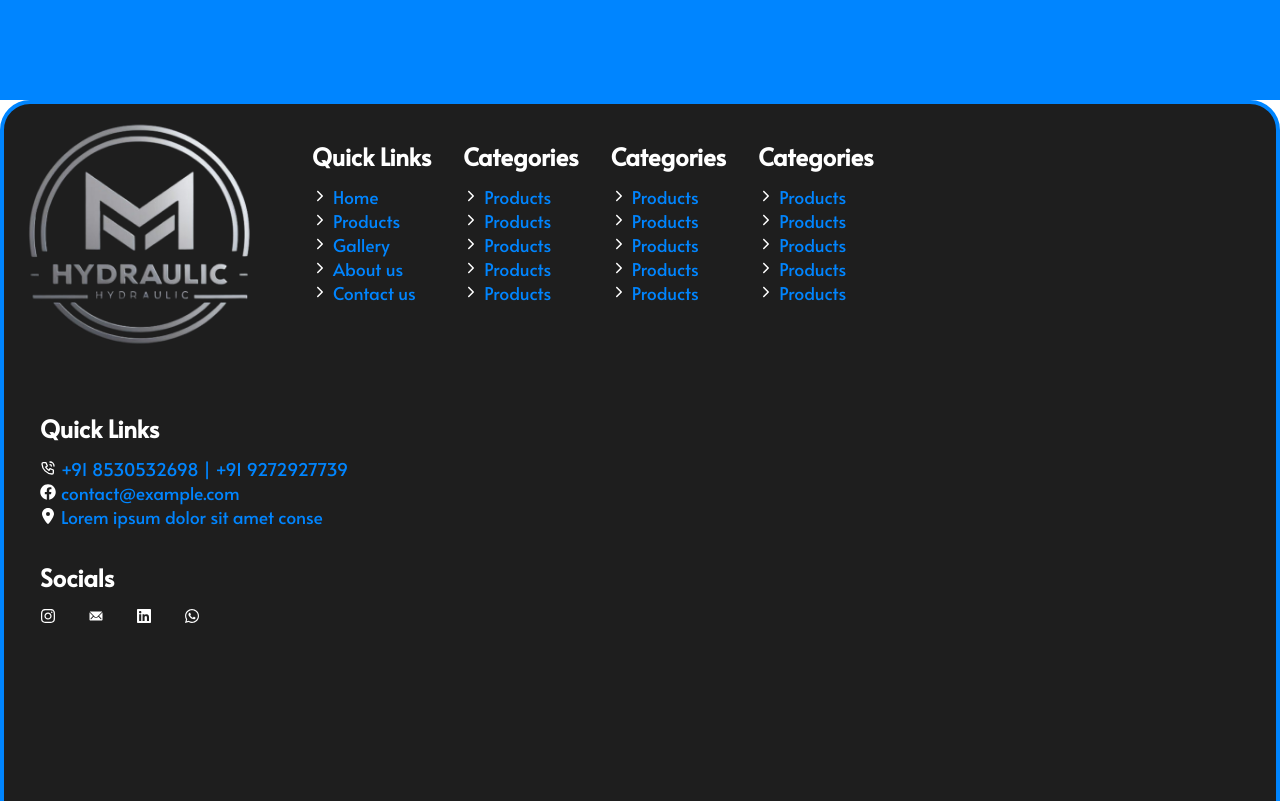
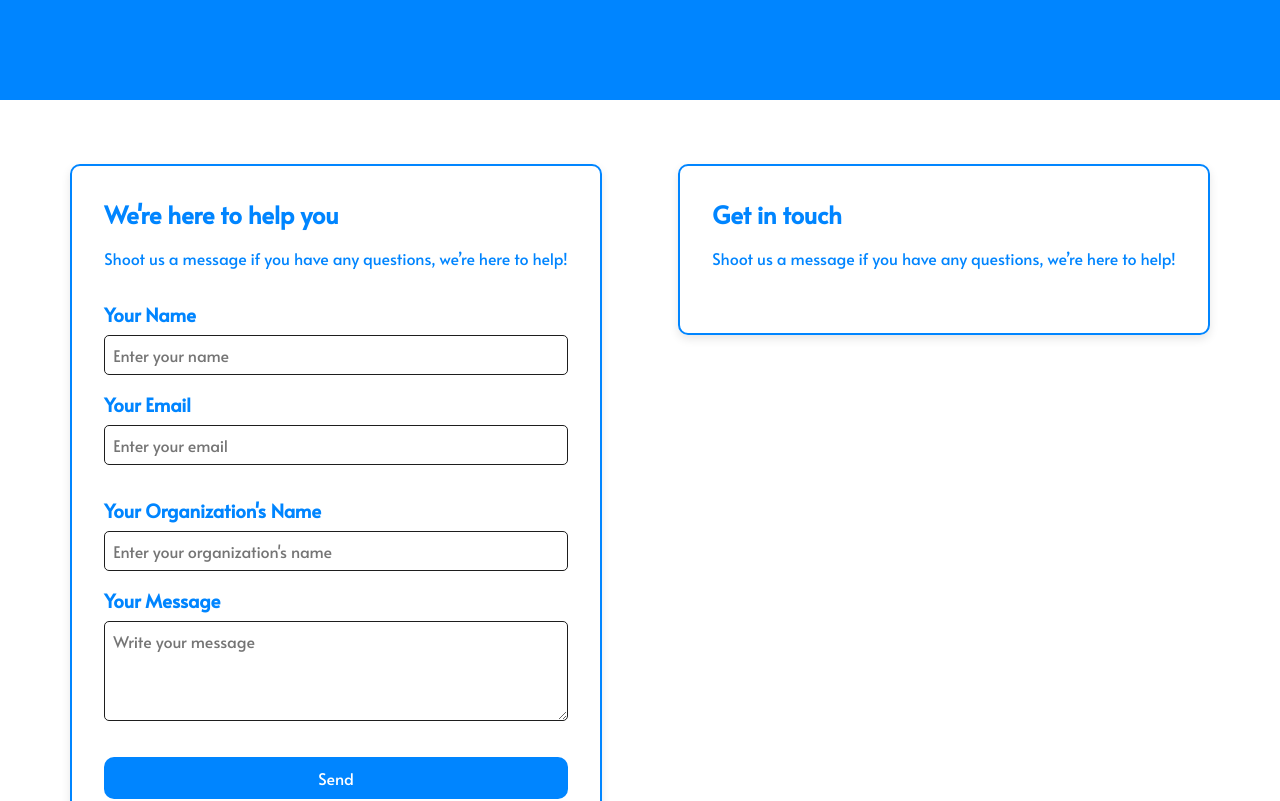
Before and after one commit to adityasharma0131/M.K-Hydraulics, a React (Vite) app in the folder client/: page /contact-us in a window 1280 px wide. Shown: the part 260-1061 px from the top of the page. Built offline with nearby package versions, Linux system fonts and the light colour scheme; grey boxes are pictures that could not be loaded.

Commit message:
contact us section completed

```diff
--- a/client/src/index.css
+++ b/client/src/index.css
@@ -676,6 +676,97 @@ header nav ul li a.active {
   justify-content: center;
 }
 
+.contact-us {
+  min-height: 100vh;
+  background-size: cover;
+  background-position: center;
+  background-attachment: fixed;
+  position: relative;
+  overflow: hidden;
+  padding: 2rem;
+}
+
+.contact-sec {
+  display: flex;
+  align-items: flex-start;
+  justify-content: space-around;
+  flex-direction: row;
+  flex-wrap: wrap;
+}
+
+.contactbx1,
+.contactbx2 {
+  position: relative;
+  padding: 2rem;
+  margin: 2rem 1rem;
+  border-radius: 10px;
+  display: flex;
+  text-align: left;
+  flex-direction: column;
+  justify-content: center;
+  color: #0085ff;
+  border: 2px solid #0085ff;
+  background: rgba(255, 255, 255, 0.9);
+  box-shadow: 0 4px 10px rgba(0, 0, 0, 0.1);
+}
+
+.contactbx1 h2,
+.contactbx2 h2 {
+  margin-bottom: 1rem;
+}
+
+.contactbx1 p,
+.contactbx2 p {
+  margin-bottom: 2rem;
+}
+
+.contactbx1 div {
+  margin-bottom: 1rem;
+}
+
+.contactbx1 input,
+.contactbx1 textarea {
+  width: 100%;
+  padding: 0.5rem;
+  margin-top: 0.5rem;
+  border: 1px solid #1e1e1e;
+  border-radius: 5px;
+  font-size: 1rem;
+}
+
+.contactbx1 textarea {
+  height: 100px;
+  resize: vertical;
+}
+
+.contactbx1 input:focus,
+.contactbx1 textarea:focus {
+  outline: none;
+  border-color: #0085ff;
+}
+
+.contact-button {
+  background-color: #0085ff;
+  color: white;
+  padding: 10px 20px;
+  border: none;
+  border-radius: 10px;
+  font-size: 1rem;
+  cursor: pointer;
+  transition: background-color 0.3s, box-shadow 0.3s;
+  margin-top: 1rem;
+}
+
+.contact-button:hover {
+  background-color: #0085ff;
+  box-shadow: 0 4px 10px rgba(0, 0, 0, 0.1);
+}
+
+.contact-button:focus {
+  outline: none;
+  box-shadow: 0 0 0 4px rgba(0, 133, 255, 0.4);
+}
+
 /* Media Queries */
 @media (max-width: 1200px) {
   .hero-logo {
@@ -797,6 +888,15 @@ header nav ul li a.active {
   .about-bgbox-content {
     padding: 0.75rem;
   }
+  .contact-sec {
+    flex-direction: column;
+    align-items: stretch;
+  }
+
+  .contactbx1,
+  .contactbx2 {
+    margin: 1rem 0;
+  }
 
   @media (max-width: 480px) {
     .heading1 {
--- a/client/src/pages/Contactus.jsx
+++ b/client/src/pages/Contactus.jsx
@@ -1,9 +1,74 @@
-import React from 'react'
-import HeroPage from '../components/HeroPage'
+import React from "react";
+import HeroPage from "../components/HeroPage";
+
 const Contactus = () => {
   return (
-    <HeroPage heading="Contact Us" />
-  )
-}
+    <>
+      <HeroPage heading="Contact Us" />
+      <div className="contact-us">
+        <div className="contact-sec">
+          <div className="contactbx1">
+            <h2>We're here to help you</h2>
+            <p>
+              Shoot us a message if you have any questions, we’re here to help!
+            </p>
+            <div>
+              <div>
+                <label htmlFor="name">
+                  <h3>Your Name</h3>
+                </label>
+                <input
+                  type="text"
+                  placeholder="Enter your name"
+                  name="name"
+                  id="name"
+                />
+              </div>
+              <div>
+                <label htmlFor="email">
+                  <h3>Your Email</h3>
+                </label>
+                <input
+                  type="email"
+                  placeholder="Enter your email"
+                  name="email"
+                  id="email"
+                />
+              </div>
+            </div>
+            <div>
+              <label htmlFor="organization">
+                <h3>Your Organization's Name</h3>
+              </label>
+              <input
+                type="text"
+                placeholder="Enter your organization's name"
+                name="organization"
+                id="organization"
+              />
+            </div>
+            <div>
+              <label htmlFor="message">
+                <h3>Your Message</h3>
+              </label>
+              <textarea
+                name="message"
+                placeholder="Write your message"
+                id="message"
+              ></textarea>
+            </div>
+            <button className="contact-button">Send</button>
+          </div>
+          <div className="contactbx2">
+            <h2>Get in touch</h2>
+            <p>
+              Shoot us a message if you have any questions, we’re here to help!
+            </p>
+          </div>
+        </div>
+      </div>
+    </>
+  );
+};
 
-export default Contactus
+export default Contactus;
```
